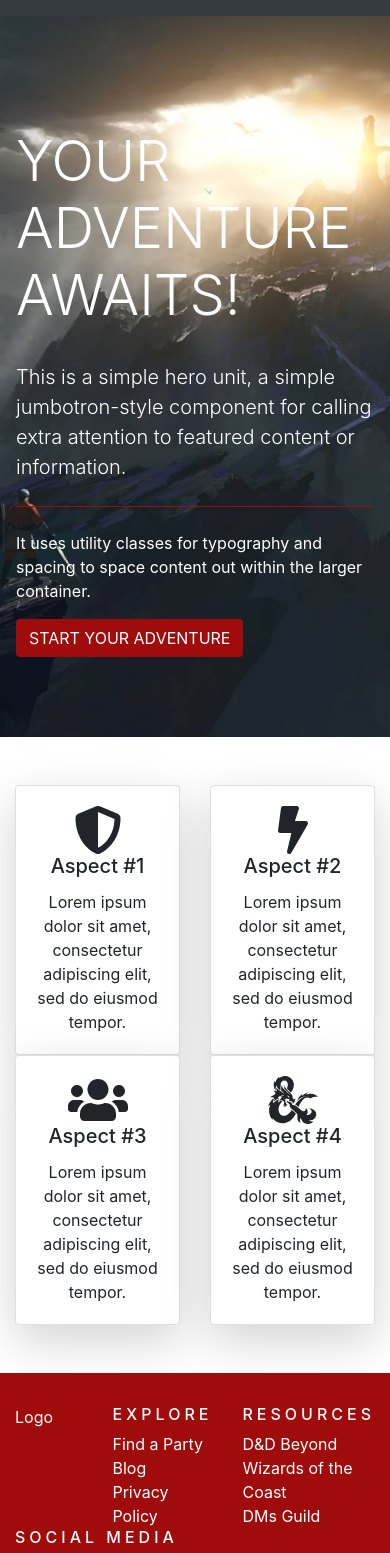
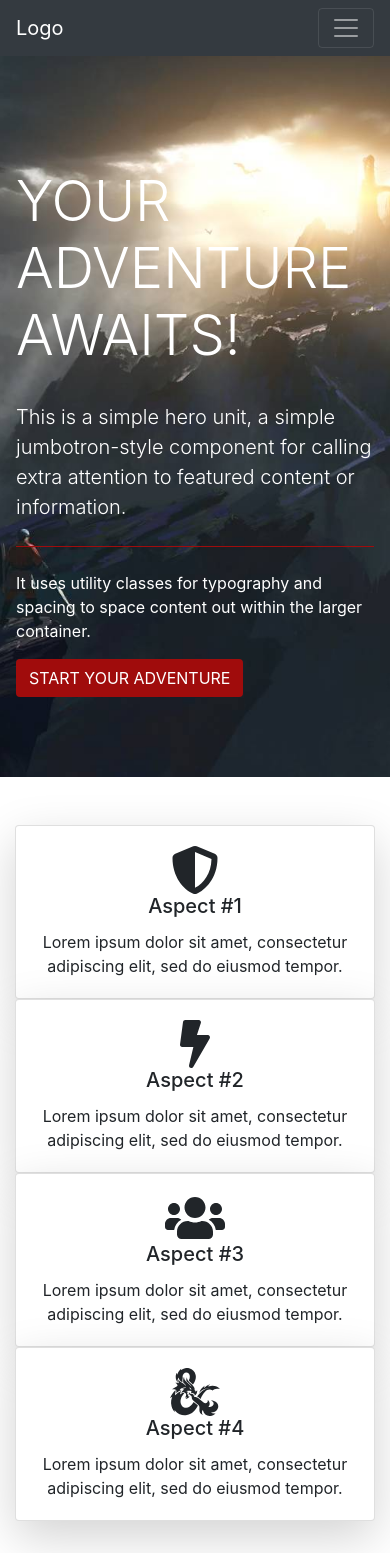
Before and after one commit to mattg-cli/dnd-party-search, a Next.js app: page / in a window 390 px wide. Shown: the top 1553 px of the page. Built offline with nearby package versions, Linux system fonts and the light colour scheme.

Commit message:
added key to the Aspect componenet to fix error, messed around with the navigation, and added a container to the jumbotron

```diff
--- a/components/Aspect.js
+++ b/components/Aspect.js
@@ -2,9 +2,9 @@
 // import Footer from './Footer';
 // import '../styles/Layout.module.css'
 
-const Aspect = ({title, description, icon}) => {
+const Aspect = ({index, title, description, icon}) => {
   return (
-    <div className="col">
+    <div className="col-xs-12 col-md-6 col-lg-3">
       <div className="card shadow-lg">
         <div className="card-body text-center">
           <i className={`${icon} fa-3x`}></i>
--- a/components/Navigation.js
+++ b/components/Navigation.js
@@ -1,28 +1,18 @@
 import styles from './Navigation.module.css';
 
 const Navigation = props => (
-  <div className="shadow-lg">
+  <div>
     <nav className="navbar navbar-expand-md navbar-dark bg-dark">
-      <div className="navbar-collapse collapse w-100 order-1 order-md-0 dual-collapse2">
-        <ul className="navbar-nav mr-auto">
-          {/* <li className="nav-item active">
-            <a className="nav-link" href="#">Left</a>
-          </li>
-          <li className="nav-item">
-            <a className="nav-link" href="//codeply.com">Codeply</a>
-          </li>
-          <li className="nav-item">
-            <a className="nav-link" href="#">Link</a>
-          </li>
-          <li className="nav-item">
-            <a className="nav-link" href="#">Link</a>
-          </li>
-          <li className="nav-item">
-            <a className="nav-link" href="#">Link</a>
-          </li> */}
-        </ul>
-      </div>
-      <div className="navbar-collapse collapse w-100 order-3 dual-collapse2">
+      <a className="navbar-brand" href="#">Logo</a>
+      <button
+        className="navbar-toggler"
+        type="button"
+        data-toggle="collapse"
+        data-target="#navbarToggler"
+        aria-controls="navbarToggler">
+        <span className="navbar-toggler-icon"></span>
+      </button>
+      <div id="navbarToggler" className="navbar-collapse collapse w-100 order-3 dual-collapse2">
         <ul className="navbar-nav ml-auto">
           <li className="nav-item">
             <a className="nav-link" href="#">LOG IN</a>
--- a/pages/index.js
+++ b/pages/index.js
@@ -33,6 +33,8 @@ export default function Home() {
     <div>
       <Header />
       <section className={`py-5 ${styles.banner}`}>
+        <div className="container">
+          <div className="row">
             <div className="jumbotron mb-0 bg-none">
             <h1 className="display-4">YOUR ADVENTURE AWAITS!</h1>
               <p className="lead">This is a simple hero unit, a simple jumbotron-style component for calling extra attention to featured content or information.</p>
@@ -40,13 +42,15 @@ export default function Home() {
               <p>It uses utility classes for typography and spacing to space content out within the larger container.</p>
               <button className="btn btn-default">START YOUR ADVENTURE</button>
             </div>
+          </div>
+        </div>
       </section>
       <section className="py-5">
         <div className="container">
           <div className="row">
             {
               aspects.map((value, index) => {
-                return <Aspect title={value.title} description={value.description} icon={value.icon} />
+                return <Aspect key={index} title={value.title} description={value.description} icon={value.icon} />
               })
             }
             {/* <Aspect
--- a/styles/globals.css
+++ b/styles/globals.css
@@ -31,6 +31,10 @@ button.btn-default:hover
 {
   background: none !important;
 }
+.bg-opaque
+{
+  background-color: rgba(0,0,0,0.3);
+}
 
 hr
 {
```
Lines whose indentation alone changed are shown as unchanged.
